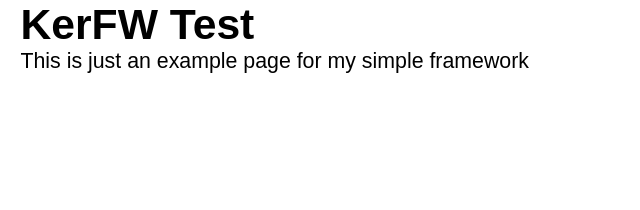
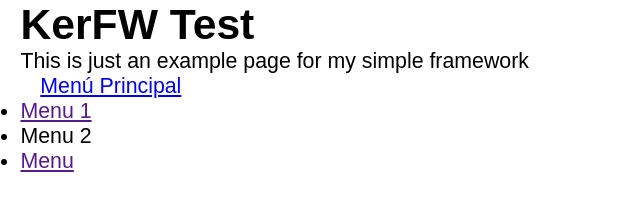
Before and after one commit to kernuac/kerfw, a website with bundled scripts: page index.html in a window 1280 px wide. Shown: the whole page, without its empty margins (0-640 px from the left). Built offline with nearby package versions, Linux system fonts and the light colour scheme.

Commit message:
added navbar items

```diff
--- a/index.html
+++ b/index.html
@@ -21,5 +21,25 @@
             <h1>KerFW Test</h1>
             <p>This is just an example page for my simple framework</p>
         </div>
+        <nav class="navbar ">
+            <header class="navbar-header">
+                <a href="/">
+                    Menú Principal
+                </a>
+            </header>
+            <ul class="navbar-menu">
+                <li>
+                    <a href="">Menu 1</a>
+                </li>
+                <li>
+                    <p>Menu 2</p>
+                </li>
+                <li>
+                    <a href="">Menu</a>
+                    <ul class="navbar-submenu">
+
+                    </ul>
+            </ul>
+        </nav>
     </body>
 </html>
```
